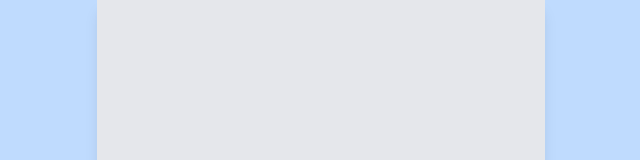
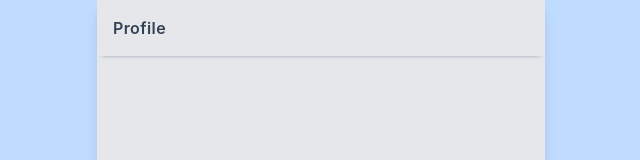
Before and after one commit to sanzaikc/split, a React (Create React App) app: page /profile in a window 1280 px wide. Shown: the top 160 px of the page, without its empty margins (319-959 px from the left). Built offline with nearby package versions, Linux system fonts and the light colour scheme.

Commit message:
with header component

```diff
--- a/src/assets/svg/index.jsx
+++ b/src/assets/svg/index.jsx
@@ -6,8 +6,10 @@ import { ReactComponent as PersonIcon } from "./person.svg";
 import { ReactComponent as PersonCircleIcon } from "./person-circle.svg";
 import { ReactComponent as WalletIcon } from "./wallet.svg";
 import { ReactComponent as WalletFilledIcon } from "./wallet-filled.svg";
+import { ReactComponent as ArrowLeftIcon } from "./arrow-left.svg";
 
 export {
+  ArrowLeftIcon,
   FolderIcon,
   FolderFilledIcon,
   HomeIcon,
--- /dev/null
+++ b/src/components/shared/WithHeader.tsx
@@ -0,0 +1,35 @@
+import React from "react";
+import { useNavigate } from "react-router-dom";
+
+import { ArrowLeftIcon } from "../../assets/svg";
+
+type WithHeaderProps = {
+  children: React.ReactNode;
+  title: string;
+  disableBack?: boolean;
+};
+
+const WithHeader = ({
+  children,
+  title,
+  disableBack = false,
+}: WithHeaderProps) => {
+  const navigate = useNavigate();
+
+  return (
+    <div className="flex h-full flex-col ">
+      <div
+        className="flex flex-shrink-0 items-center space-x-4 p-4"
+        style={{ boxShadow: "0 3px 5px -5px currentcolor" }}
+      >
+        {!disableBack && <ArrowLeftIcon onClick={() => navigate(-1)} />}
+
+        <div className="font-semibold">{title} </div>
+      </div>
+
+      <div className="flex-grow  px-4">{children}</div>
+    </div>
+  );
+};
+
+export default WithHeader;
--- a/src/layouts/Root.jsx
+++ b/src/layouts/Root.jsx
@@ -8,7 +8,7 @@ const Root = () => {
     <ThemeContainer>
       <div className="relative h-screen min-h-screen w-screen  tracking-wide">
         <div className="container relative mx-auto flex h-full max-w-md flex-col shadow-lg">
-          <div className="flex-grow bg-gray-200 px-4 dark:bg-slate-700">
+          <div className="flex-grow bg-gray-200 dark:bg-slate-700">
             <Outlet />
           </div>
 
--- a/src/screens/Profile.tsx
+++ b/src/screens/Profile.tsx
@@ -1,10 +1,13 @@
 import ToggleTheme from "../components/ToggleTheme";
+import WithHeader from "../components/shared/WithHeader";
 
 const Profile = () => {
   return (
-    <div className="grid h-full place-content-center">
-      <ToggleTheme />
-    </div>
+    <WithHeader title="Profile" disableBack>
+      <div className="grid h-full place-content-center">
+        <ToggleTheme />
+      </div>
+    </WithHeader>
   );
 };
 
--- a/src/screens/split/CreateSplit.tsx
+++ b/src/screens/split/CreateSplit.tsx
@@ -1,7 +1,7 @@
-import React from "react";
+import WithHeader from "../../components/shared/WithHeader";
 
 const CreateSplit = () => {
-  return <div>CreateSplit</div>;
+  return <WithHeader title="Create Split">CreateSplit</WithHeader>;
 };
 
 export default CreateSplit;
```
Also changed, not shown: src/assets/svg/arrow-left.svg (added).
